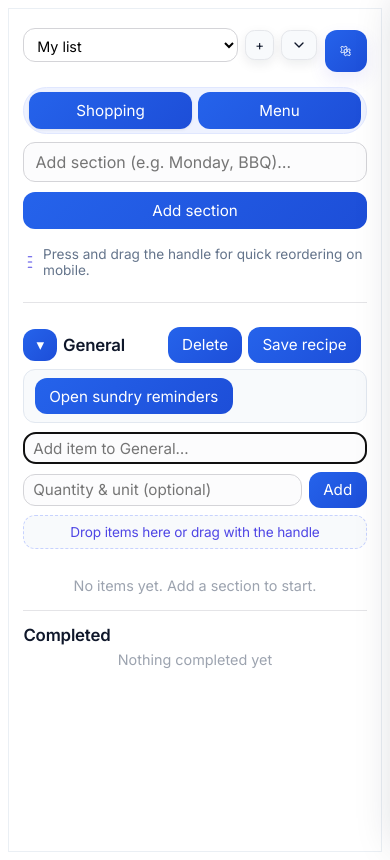
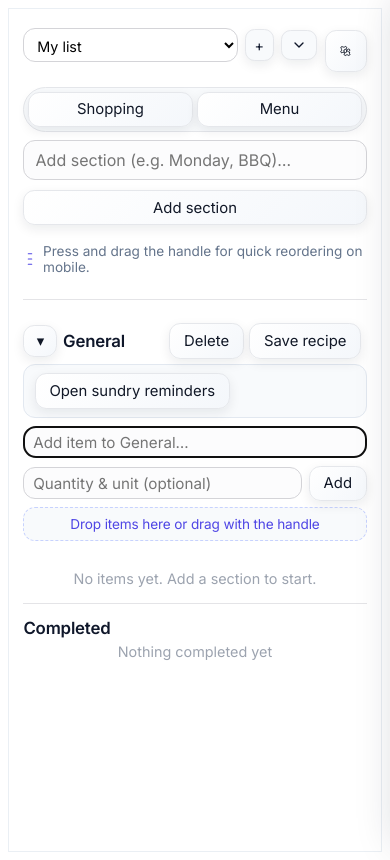
Before and after one commit to magnacharlie1/shopping-planner, a website: page index.html in a window 390 px wide. Drawn offline with Linux system fonts and the light colour scheme.

Commit message:
Improve mobile button styling

```diff
--- a/index.html
+++ b/index.html
@@ -82,29 +82,31 @@
     .mode-toggle {
       display: flex;
       align-items: center;
-      gap: 0.35rem;
+      gap: 0.3rem;
       margin: 0 0 1rem;
-      padding: 0.28rem;
+      padding: 0.25rem;
       border-radius: 999px;
-      background: #eef2ff;
-      border: 1px solid #e0e7ff;
+      background: #f8fafc;
+      border: 1px solid #e5e7eb;
     }
 
     .mode-btn {
       flex: 1;
-      border-radius: 999px;
-      border: none;
-      background: transparent;
-      font-size: 0.88rem;
-      padding: 0.32rem 0.7rem;
+      border-radius: 14px;
+      border: 1px solid transparent;
+      background: #ffffff;
+      font-size: 0.9rem;
+      padding: 0.36rem 0.68rem;
       cursor: pointer;
-      color: #4b5563;
+      color: #374151;
+      transition: background-color 120ms ease, border-color 120ms ease, color 120ms ease, box-shadow 120ms ease;
     }
 
     .mode-btn.active {
-      background: linear-gradient(135deg, var(--primary), var(--primary-strong));
-      color: #ffffff;
-      box-shadow: 0 1px 3px rgba(0, 0, 0, 0.08);
+      background: #eef2ff;
+      color: #1d4ed8;
+      border-color: #c7d2fe;
+      box-shadow: 0 6px 16px rgba(37, 99, 235, 0.12);
     }
 
     .list-switcher {
@@ -203,15 +205,20 @@
     }
 
     button:not(.icon-btn):not(.list-action-btn) {
-      padding: 0.55rem 0.9rem;
-      border-radius: 0.75rem;
-      border: none;
-      font-size: 0.95rem;
+      padding: 0.48rem 0.85rem;
+      border-radius: 0.7rem;
+      border: 1px solid #e5e7eb;
+      font-size: 0.93rem;
       cursor: pointer;
-      background: linear-gradient(135deg, var(--primary), var(--primary-strong));
-      color: white;
+      background: linear-gradient(135deg, #ffffff, #f4f7fb);
+      color: #111827;
       white-space: nowrap;
-      transition: transform 120ms ease, box-shadow 120ms ease;
+      box-shadow: 0 4px 12px rgba(15, 23, 42, 0.08);
+      transition: transform 120ms ease, box-shadow 120ms ease, border-color 120ms ease;
+    }
+
+    button:not(.icon-btn):not(.list-action-btn):hover {
+      border-color: #cfd5df;
     }
 
     button:active {
@@ -900,7 +907,8 @@
       }
 
       button {
-        padding: 0.55rem 0.8rem;
+        padding: 0.5rem 0.75rem;
+        font-size: 0.9rem;
       }
 
       input[type="checkbox"] {
```
